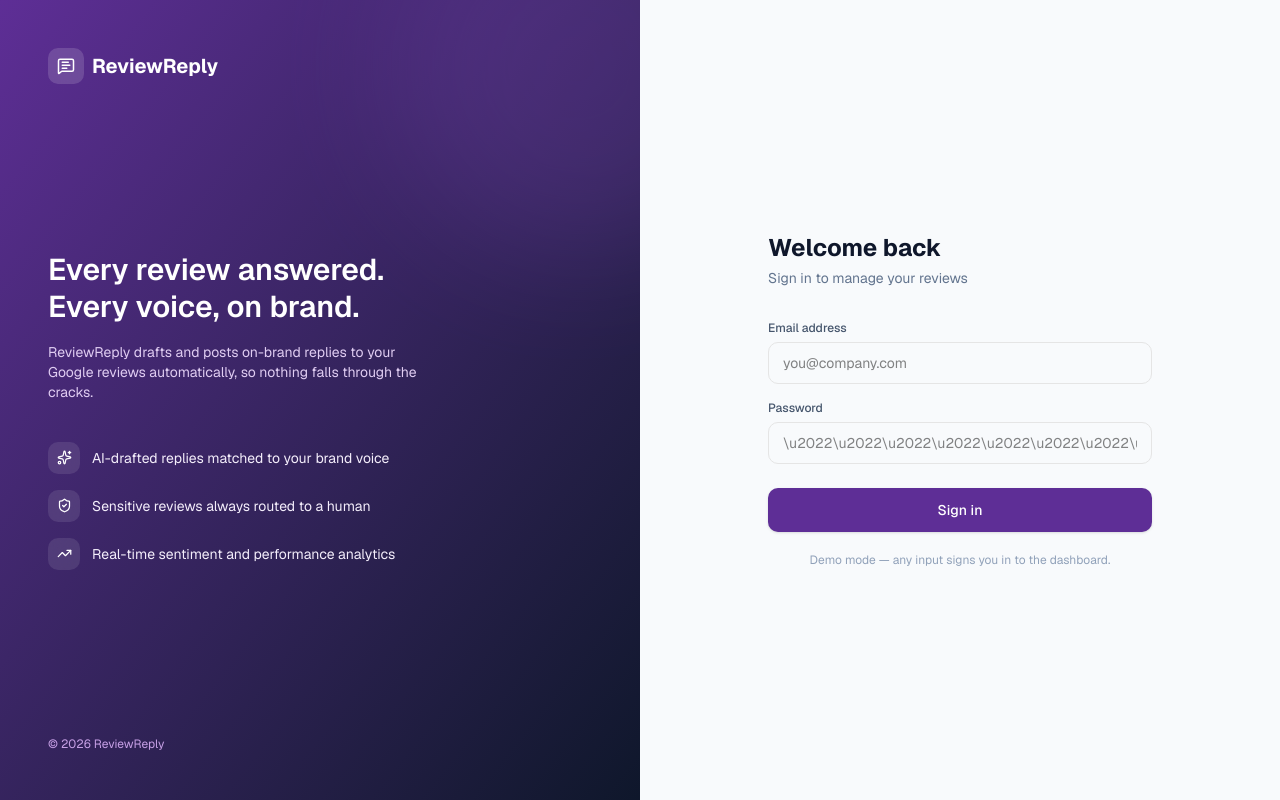
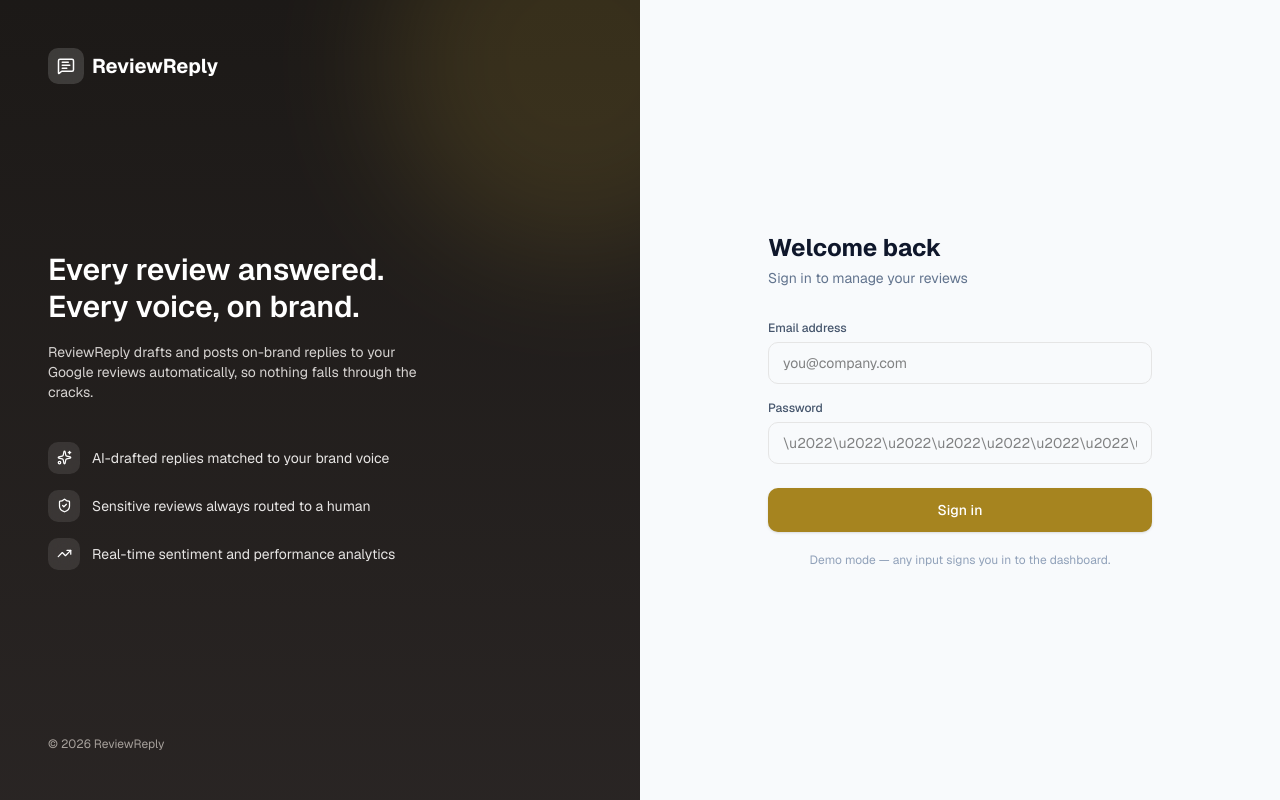
Before and after one commit to somayasaberi2005-cmd/reviewreply-frontend, a Next.js app: page / in a window 1280 px wide. Built offline with nearby package versions, Linux system fonts and the light colour scheme.

Commit message:
Add Competitors page and switch color scheme from purple to charcoal and gold

```diff
--- a/app/globals.css
+++ b/app/globals.css
@@ -47,12 +47,12 @@
   --radius-3xl: calc(var(--radius) * 2.2);
   --radius-4xl: calc(var(--radius) * 2.6);
 
-  --color-berry-50: #F4EEFB;
-  --color-berry-100: #E0CDF2;
-  --color-berry-200: #C7A0E6;
-  --color-berry-400: #8B4FC9;
-  --color-berry-600: #5E2E96;
-  --color-berry-800: #3B1A61;
+  --color-berry-50: #FBF3E1;
+  --color-berry-100: #F5E1B8;
+  --color-berry-200: #ECC97E;
+  --color-berry-400: #D4AF37;
+  --color-berry-600: #A6841F;
+  --color-berry-800: #6B5313;
 }
 
 :root {
--- a/app/page.tsx
+++ b/app/page.tsx
@@ -12,8 +12,8 @@ const features = [
 export default function Home() {
   return (
     <div className="min-h-screen flex">
-      <div className="hidden lg:flex lg:w-1/2 relative bg-gradient-to-br from-berry-600 via-berry-700 to-slate-900 p-12 flex-col justify-between overflow-hidden">
-        <div className="absolute top-0 right-0 w-96 h-96 bg-berry-400 rounded-full blur-3xl opacity-20 -translate-y-1/3 translate-x-1/3" />
+      <div className="hidden lg:flex lg:w-1/2 relative bg-gradient-to-b from-stone-900 to-stone-800 p-12 flex-col justify-between overflow-hidden">
+        <div className="absolute top-0 right-0 w-96 h-96 bg-berry-400 rounded-full blur-3xl opacity-15 -translate-y-1/3 translate-x-1/3" />
         <div className="absolute bottom-0 left-0 w-80 h-80 bg-berry-300 rounded-full blur-3xl opacity-10 translate-y-1/3 -translate-x-1/3" />
 
         <div className="relative z-10 flex items-center gap-2">
@@ -29,7 +29,7 @@ export default function Home() {
             <br />
             Every voice, on brand.
           </p>
-          <p className="text-berry-100 text-sm max-w-sm mb-10">
+          <p className="text-stone-300 text-sm max-w-sm mb-10">
             ReviewReply drafts and posts on-brand replies to your Google reviews automatically, so nothing falls through the cracks.
           </p>
 
@@ -41,14 +41,14 @@ export default function Home() {
                   <div className="w-8 h-8 rounded-lg bg-white/10 backdrop-blur-sm flex items-center justify-center flex-shrink-0">
                     <Icon size={15} className="text-white" />
                   </div>
-                  <p className="text-sm text-berry-50">{feature.text}</p>
+                  <p className="text-sm text-stone-200">{feature.text}</p>
                 </div>
               );
             })}
           </div>
         </div>
 
-        <p className="relative z-10 text-xs text-berry-200">&copy; 2026 ReviewReply</p>
+        <p className="relative z-10 text-xs text-stone-400">&copy; 2026 ReviewReply</p>
       </div>
 
       <div className="w-full lg:w-1/2 flex items-center justify-center bg-slate-50 px-6 py-12">
```
